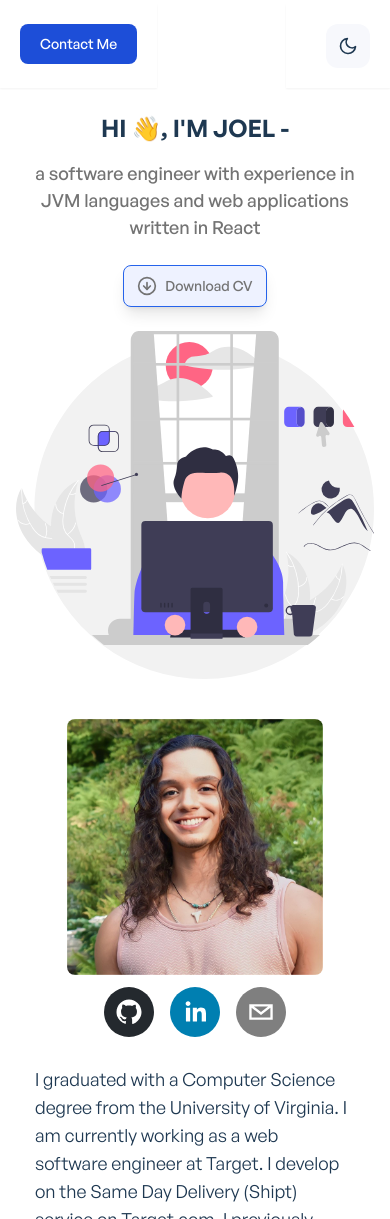
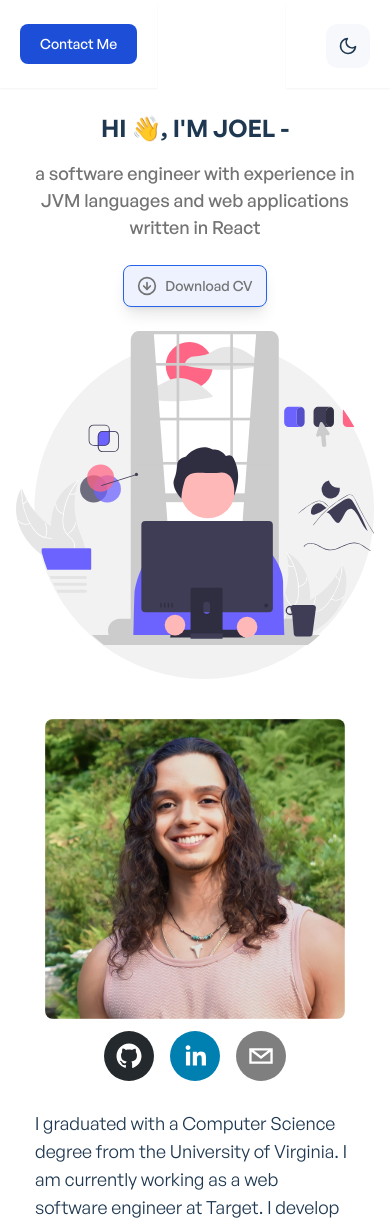
Before and after one commit to Don-Joel/Me, a Next.js app: page / in a window 390 px wide. Shown: the top 1219 px of the page. Built offline with nearby package versions, Linux system fonts and the light colour scheme.

Commit message:
setting fixed height and width for profile image to better performance

```diff
--- a/components/about/AboutMeBio.jsx
+++ b/components/about/AboutMeBio.jsx
@@ -6,15 +6,23 @@ function AboutMeBio() {
   return (
     <div className="block mx-px px-0.5 sm:flex sm:gap-10 mt-10 sm:mt-20 mr-0.5">
       <div className="w-full sm:w-1/4 mb-7 sm:mb-0">
-        <div className=" flex justify-center ">
-          <div className="relative h-64 w-64">
-            <Image
-              src="/images/profile.jpeg"
-              fill={true}
-              className="rounded-lg"
-              alt="Profile Image"
-            />
-          </div>
+        <div className=" hidden sm:block flex justify-center ">
+          <Image
+            src="/images/profile.jpeg"
+            height={1000}
+            width={1000}
+            className="rounded-lg"
+            alt="Profile Image - large"
+          />
+        </div>
+        <div className=" block sm:hidden flex justify-center ">
+          <Image
+            src="/images/profile.jpeg"
+            height={300}
+            width={300}
+            className="rounded-lg"
+            alt="Profile Image - small"
+          />
         </div>
         <motion.div
           initial={{ opacity: 0 }}
```
